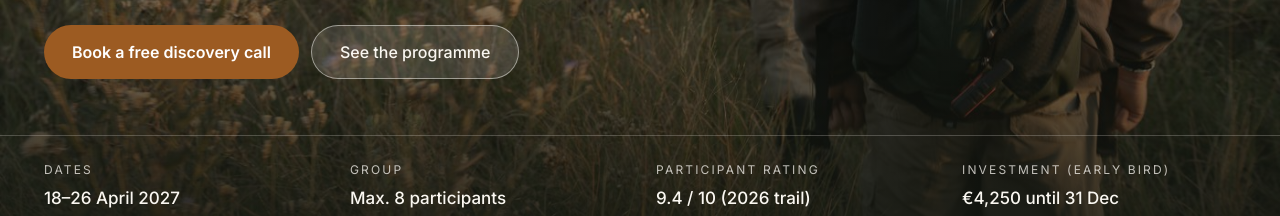
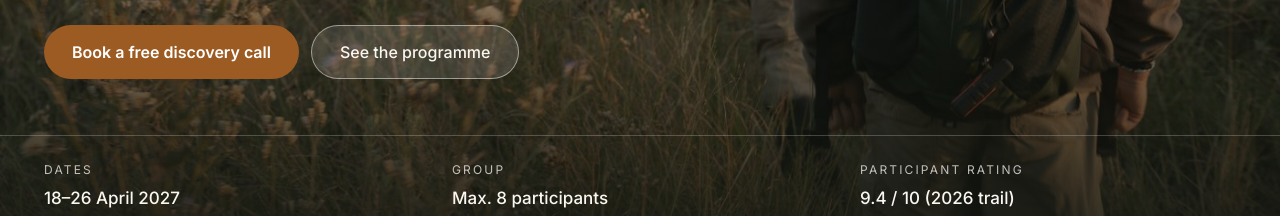
Before and after one commit to rdegf/dyws-website, a plain HTML site: page index.html in a window 1280 px wide. Shown: the part 584-800 px from the top of the page. Drawn offline with Linux system fonts and the light colour scheme.

Commit message:
Hero: remove early-bird investment stat (EN + NL)
Co-Authored-By: Claude Opus 5.5 <noreply@anthropic.com>
Claude-Session: https://claude.ai/code/session_017vtggvUkq8sybKpynnQY97

```diff
--- a/index.html
+++ b/index.html
@@ -138,7 +138,6 @@ a{color:#9C5B22}a:hover{color:#7A4518}
 <div><dt style="font-size: 12px; letter-spacing: 0.18em; color: rgba(250,247,241,0.75)">DATES</dt><dd style="margin: 4px 0 0; font-size: 17px; font-weight: 500">18–26 April 2027</dd></div>
 <div><dt style="font-size: 12px; letter-spacing: 0.18em; color: rgba(250,247,241,0.75)">GROUP</dt><dd style="margin: 4px 0 0; font-size: 17px; font-weight: 500">Max. 8 participants</dd></div>
 <div><dt style="font-size: 12px; letter-spacing: 0.18em; color: rgba(250,247,241,0.75)">PARTICIPANT RATING</dt><dd style="margin: 4px 0 0; font-size: 17px; font-weight: 500">9.4 / 10 (2026 trail)</dd></div>
-<div><dt style="font-size: 12px; letter-spacing: 0.18em; color: rgba(250,247,241,0.75)">INVESTMENT (EARLY BIRD)</dt><dd style="margin: 4px 0 0; font-size: 17px; font-weight: 500">€4,250 until 31 Dec</dd></div>
 </dl>
 </div>
 </header>
```
Also changed, not shown: nl/index.html (+0 -1 lines).
